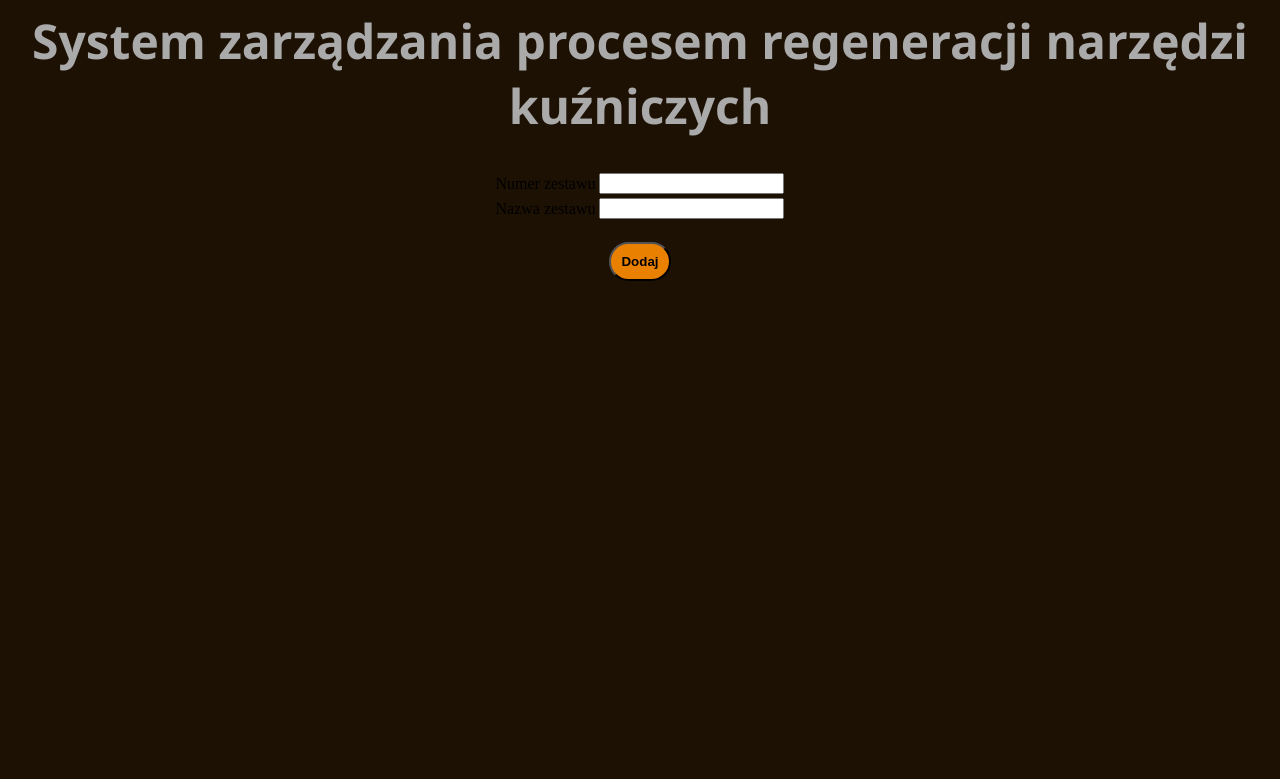
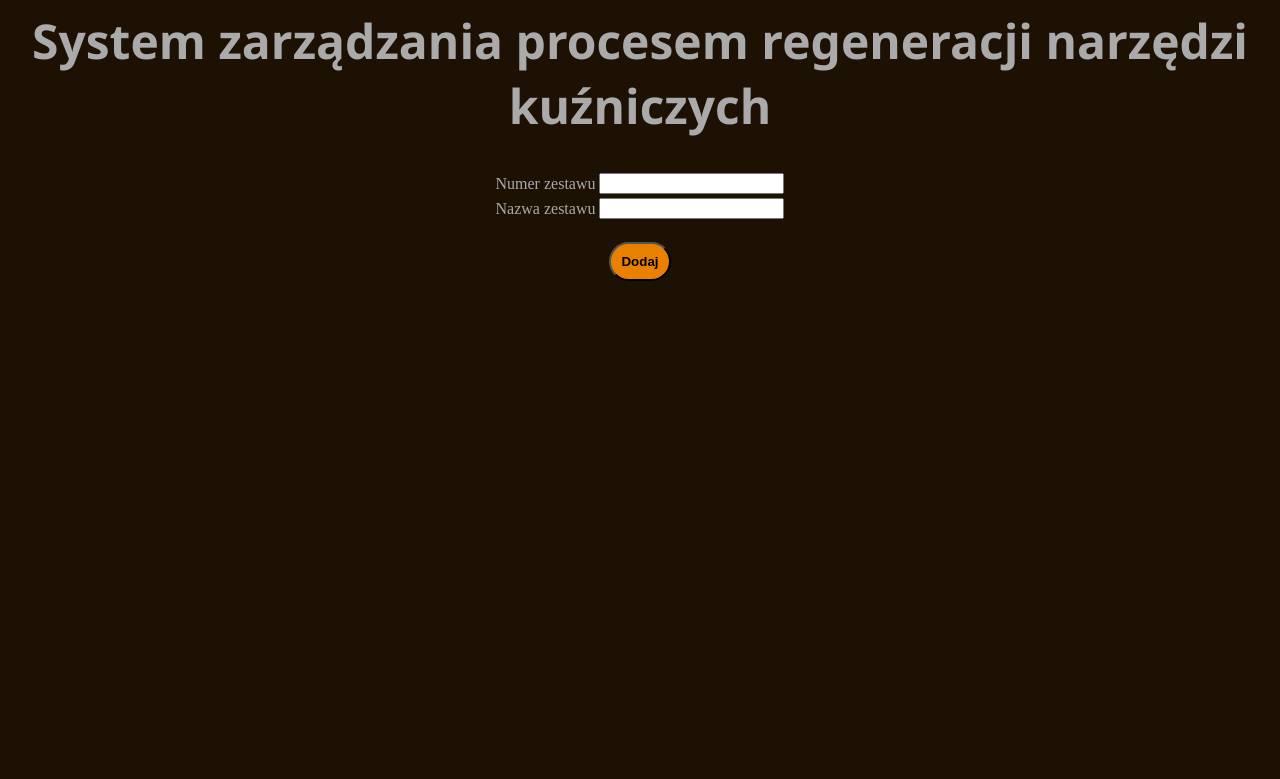
Before and after one commit to jmisiurka/strona-baza, a PHP site: page /nowe_set_id.php in a window 1280 px wide. Shown: the top 779 px of the page. Run offline with PHP 8.4, Linux system fonts and the light colour scheme.

Commit message:
Styling for label class

```diff
--- a/styles.css
+++ b/styles.css
@@ -1,10 +1,9 @@
 .container {
     width: 50%;
     margin: 0 auto
+}
 
-
-}
-body{
+body {
     background-color: #1d1104;
 }
 
@@ -16,7 +15,7 @@ h1 {
 }
 
 h2 {
-    font-family:'Segoe UI', Tahoma, Geneva, Verdana, sans-serif;
+    font-family: 'Segoe UI', Tahoma, Geneva, Verdana, sans-serif;
     text-align: center;
     font-size: large;
     color: #555;
@@ -25,7 +24,8 @@ h2 {
 form {
     margin-top: 10px;
     color: #9a0202;
-    }
+}
+
 select {
     width: 100%;
     padding: 10px;
@@ -33,7 +33,7 @@ select {
     border-radius: 25px;
     font-size: 16px;
     color: #aaa;
-    background-color:#281600 ;
+    background-color: #281600;
 }
 
 .center-button {
@@ -45,7 +45,8 @@ select {
     background-color: #e98000;
     font-weight: bold;
 }
-.button{
+
+.button {
 
     margin: 20px;
     padding: 20px;
@@ -53,7 +54,11 @@ select {
     background-color: #e4ab65;
     font-weight: bold;
 }
+
 .tablica {
     color: #aaa;
+}
 
+.label {
+    color: #aaa;
 }
```
